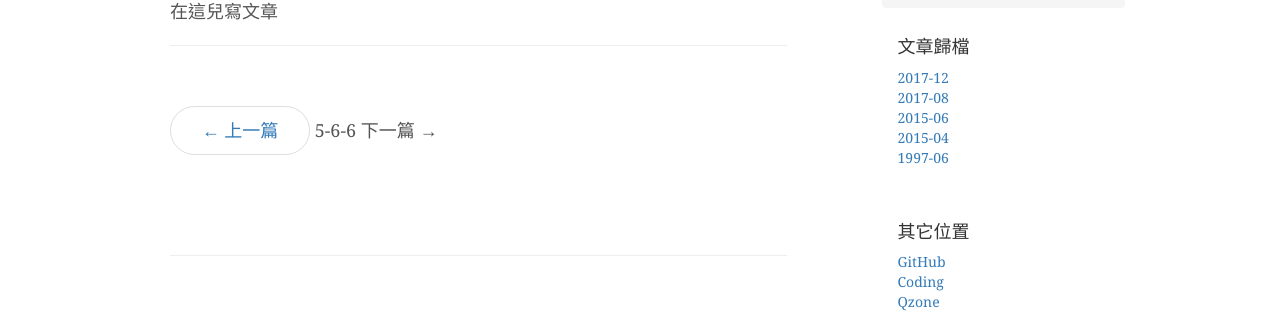
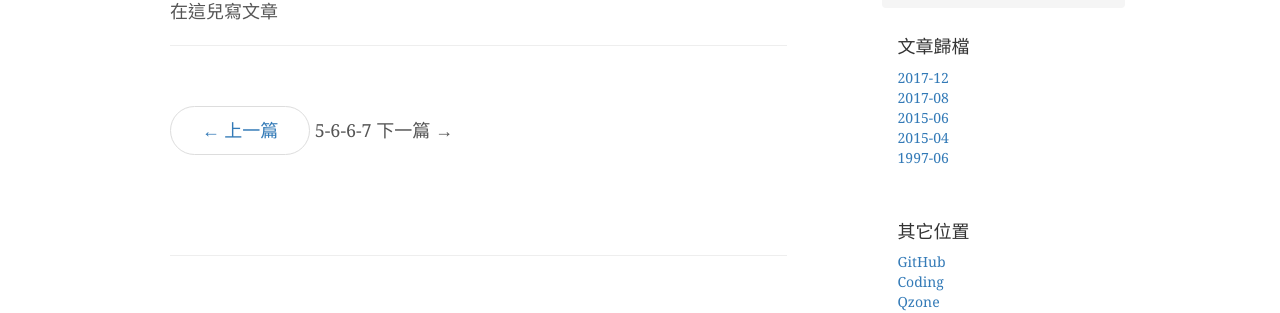
Before and after one commit to joytou/joytou.github.io, a Jekyll site: the page built from _posts/2015-04-05-test-article-tw.md, in a window 1280 px wide and 1301 px high. Shown: the part 356-669 px from the top of the window. Built offline with Jekyll 4.4.1, drawn with Linux system fonts in a browser that asks for light colours; some web fonts are replaced; comment, search, counter and statistics services are not loaded.

Commit message:
git-debug

```diff
--- a/_includes/post_pagination.html
+++ b/_includes/post_pagination.html
@@ -50,7 +50,7 @@
   {% else %}
     <li class="prev disabled">&larr; {{ translation.previouspost }}</li>
   {% endif %}
-  {{ mindex }}-{{ index }}-{{ rindex }}
+  {{ mindex }}-{{ index }}-{{ rindex }}-{{ pindex }}
   {% if postnext %}
     <li class="next"><a href="{{ postnext.url }}">{{ translation.nextpost }} &rarr;</a></li>
   {% else %}
```
